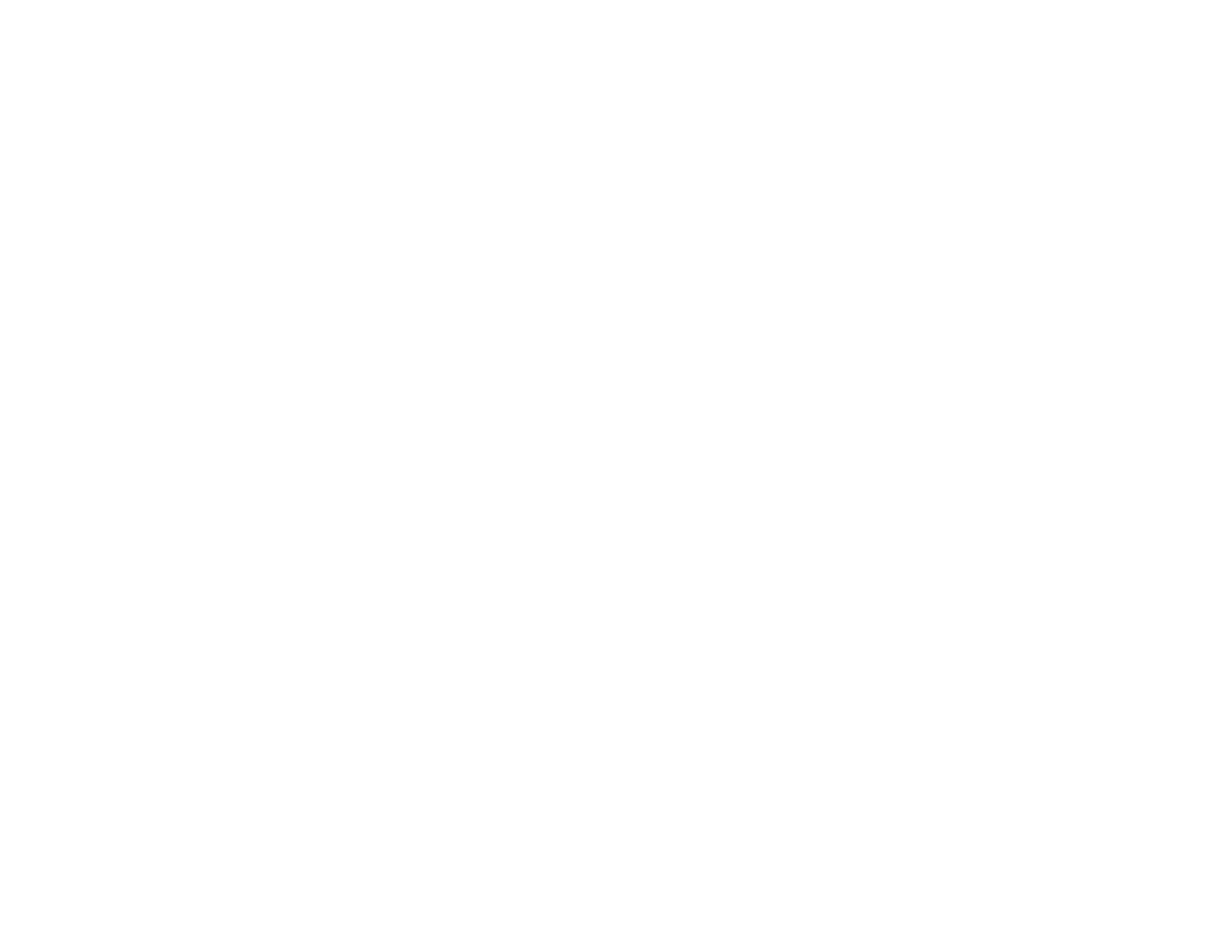
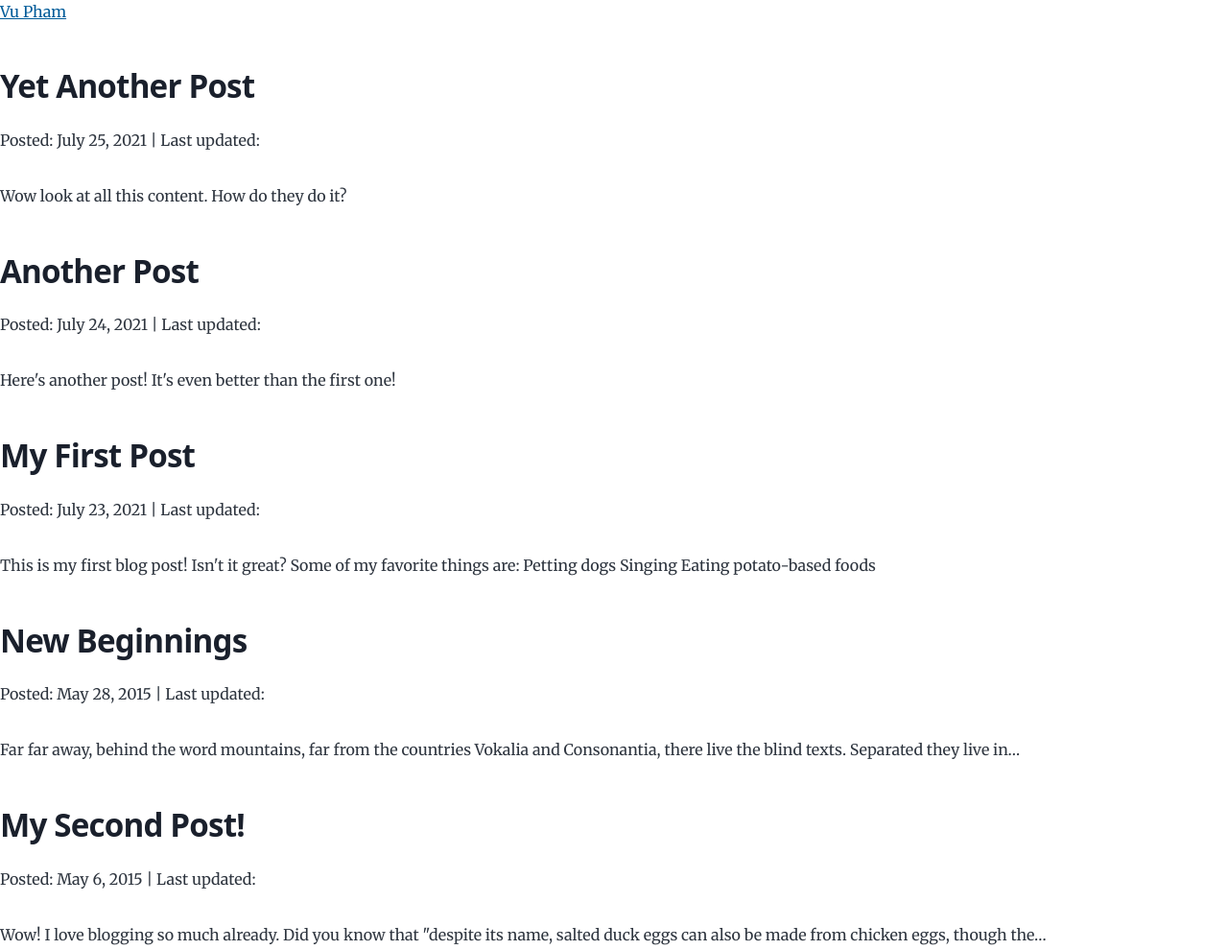
Before and after one commit to vupham2909/vupham2909, a Gatsby site: page /project in a window 1280 px wide. Before the commit this address had no page. Shown: the top 990 px of the page at 96% size. Before the commit the page ends 800 px from the top, so only its background shows below. Built offline with nearby package versions, Linux system fonts and the light colour scheme; Gatsby itself is replaced by a stand-in of ours; some packages are replaced by stand-ins of ours.

Commit message:
Implement mdx transformer. Fixing AB#6, AB#1

```diff
--- a/content/project/tauims/first-post.mdx
+++ b/content/project/tauims/first-post.mdx
@@ -0,0 +1,13 @@
+---
+title: "My First Post"
+date: "2021-07-23"
+slug: "my-first-post"
+---
+
+This is my first blog post! Isn't it *great*?
+
+Some of my **favorite** things are:
+
+* Petting dogs
+* Singing
+* Eating potato-based foods
--- a/content/project/tauims/last-post.mdx
+++ b/content/project/tauims/last-post.mdx
@@ -0,0 +1,7 @@
+---
+title: "Yet Another Post"
+date: "2021-07-25"
+slug: "yet-another-post"
+---
+
+Wow look at all this content. How do they do it?
--- a/content/project/tauims/second-post.mdx
+++ b/content/project/tauims/second-post.mdx
@@ -0,0 +1,7 @@
+---
+title: "Another Post"
+date: "2021-07-24"
+slug: "another-post"
+---
+
+Here's another post! It's even better than the first one!
--- a/gatsby-config.js
+++ b/gatsby-config.js
@@ -23,6 +23,7 @@ module.exports = {
   },
   plugins: [
     `gatsby-plugin-image`,
+    'gatsby-plugin-mdx',
     {
       resolve: `gatsby-source-filesystem`,
       options: {
--- a/package.json
+++ b/package.json
@@ -10,10 +10,12 @@
   "dependencies": {
     "@fontsource/merriweather": "^4.5.14",
     "@fontsource/montserrat": "^4.5.14",
+    "@mdx-js/react": "^2.2.1",
     "gatsby": "^5.4.2",
     "gatsby-plugin-feed": "^5.4.0",
     "gatsby-plugin-image": "^3.4.0",
     "gatsby-plugin-manifest": "^5.4.0",
+    "gatsby-plugin-mdx": "^5.5.0",
     "gatsby-plugin-sharp": "^5.4.0",
     "gatsby-remark-images": "^7.4.0",
     "gatsby-remark-prismjs": "^7.4.0",
--- a/src/components/main-nav-bar/main-nav-bar.js
+++ b/src/components/main-nav-bar/main-nav-bar.js
@@ -18,7 +18,7 @@ const MainNavBar = () => {
           </Link>
         </li>
         <li className={navLinkItem}>
-          <Link to="/blog" className={navLinkText}>
+          <Link to="/project" className={navLinkText}>
             Blog
           </Link>
         </li>
--- /dev/null
+++ b/src/pages/project.js
@@ -0,0 +1,58 @@
+import * as React from 'react'
+import Layout from '../components/layout/layout'
+import Seo from '../components/seo'
+import PropTypes from 'prop-types'
+import {graphql} from 'gatsby'
+
+const ProjectPage = ({location, data}) => {
+  return (
+    <Layout location={location}>
+      {data.allMdx.nodes.map(node => (
+        <article key={node.id}>
+          <h2>{node.frontmatter.title}</h2>
+          <p>
+            Posted: {node.frontmatter.date} | Last updated:{' '}
+            {node.parent.modifiedTime}
+          </p>
+          <p>{node.excerpt}</p>
+        </article>
+      ))}
+    </Layout>
+  )
+}
+
+ProjectPage.propTypes = {
+  data: PropTypes.shape({
+    allMdx: PropTypes.shape({
+      nodes: PropTypes.array,
+    }),
+  }),
+  location: PropTypes.shape({
+    pathname: PropTypes.string.isRequired,
+  }).isRequired,
+}
+
+export const query = graphql`
+  query {
+    allMdx(sort: {frontmatter: {date: DESC}}) {
+      nodes {
+        frontmatter {
+          date(formatString: "MMMM D, YYYY")
+          title
+        }
+        parent {
+          ... on File {
+            modifiedTime(formatString: "MMMM D, YYYY")
+          }
+        }
+        id
+        excerpt
+      }
+    }
+  }
+`
+export const Head = () => (
+  <Seo title="Project Posts" description="List of project posts" />
+)
+
+export default ProjectPage
```
Also changed, not shown: src/pages/blog.js (deleted, +0 -43 lines), 1 other file.
